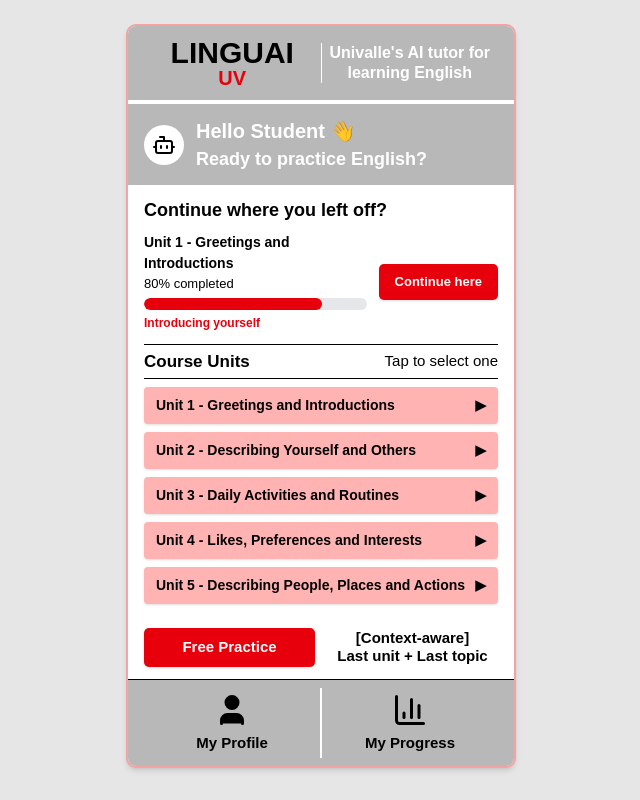
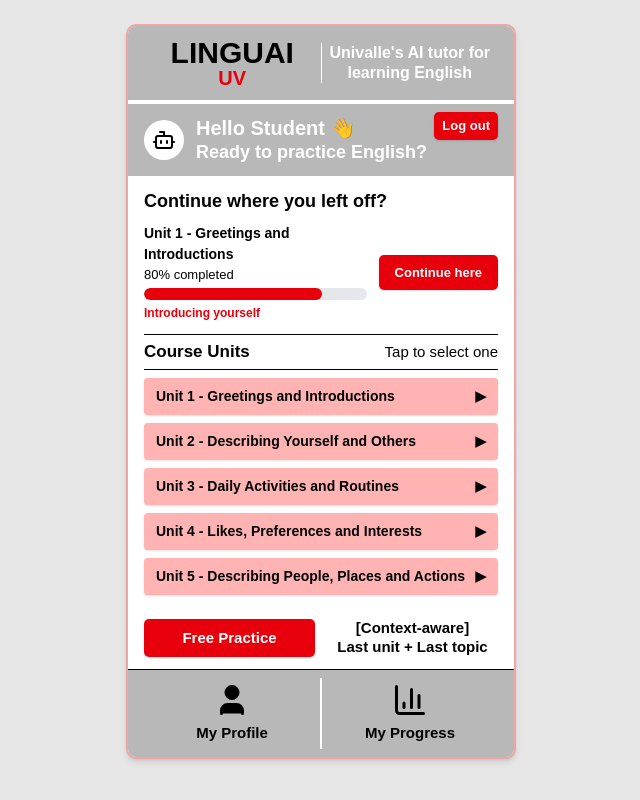
Before and after one commit to Herdavid333/linguai-uv-tutor, a Next.js app in the folder frontend/: page /home in a window 1280 px wide. Shown: the whole page, without its empty margins (319-959 px from the left). Built offline with nearby package versions, Linux system fonts and the light colour scheme; no server answers.

Commit message:
scrum 109 / logout button in home page

```diff
--- a/frontend/src/app/api/chat/route.js
+++ b/frontend/src/app/api/chat/route.js
@@ -1,3 +1,5 @@
+import { generatePedagogicalResponse } from "../../../utils/pedagogicalResponse";
+
 export async function POST(request) {
   try {
     const body = await request.json();
@@ -11,7 +13,7 @@ export async function POST(request) {
       );
     }
 
-    const responseText = generateMockTutorResponse({
+    const responseText = generatePedagogicalResponse({
       context,
       messages,
       latestMessage,
@@ -31,7 +33,3 @@ export async function POST(request) {
     );
   }
 }
-
-function generateMockTutorResponse({ context, latestMessage }) {
-  return `Good job! We are practicing "${context.topicTitle}" in the activity "${context.activityName}". You said: "${latestMessage.content}". Try to continue using simple English.`;
-}
--- a/frontend/src/app/home/page.js
+++ b/frontend/src/app/home/page.js
@@ -155,22 +155,53 @@ export default function HomePage() {
           {/* =========================================================
              SECCIÓN DE BIENVENIDA
           ========================================================= */}
-          <section className="shrink-0 bg-[#b8b8b8] px-4 py-3 flex gap-3 items-center">
+          <section className="shrink-0 bg-[#b8b8b8] px-4 py-3">
+            {/* FILA SUPERIOR */}
+            <div className="flex justify-between items-start">
 
-            {/* Avatar del tutor */}
+              {/* IZQUIERDA */}
+              <div className="flex gap-3 items-center">
+
+                {/* Avatar tutor */}
                 <div className="bg-white rounded-full p-2">
                   <Bot size={24} className="text-black" />
                 </div>
 
-            {/* Texto de bienvenida */}
+                {/* Texto bienvenida */}
                 <div>
-              <h2 className="text-[20px] font-bold text-white">
+                  <h2 className="text-[20px] font-bold text-white leading-tight">
                     Hello {firstName} 👋
                   </h2>
 
-              <p className="text-[18px] font-semibold text-white">
+                  <p className="text-[18px] font-semibold text-white leading-tight">
                     Ready to practice English?
                   </p>
+                </div>
+              </div>
+
+              {/* BOTÓN LOGOUT */}
+              <button
+                onClick={handleLogout}
+                className="
+                  rounded-[5px]
+                  bg-red-600
+                  px-2
+                  py-1
+                  -mt-1
+                  text-[13px]
+                  font-bold
+                  text-white
+                  shadow
+                  hover:bg-red-700
+                  transition
+                  duration-100
+                  active:scale-95
+                  active:translate-y-[1px]
+                "
+              >
+                Log out
+              </button>
+
             </div>
           </section>
 
--- a/frontend/src/utils/buildChatPayload.js
+++ b/frontend/src/utils/buildChatPayload.js
@@ -2,7 +2,7 @@ export const buildChatPayload = (conversation, latestMessage) => {
   return {
     conversationId: conversation.id,
     context: conversation.context,
-    messages: conversation.messages,
+    messages: conversation.messages.slice(-10),
     latestMessage,
   };
 };
--- /dev/null
+++ b/frontend/src/utils/pedagogicalResponse.js
@@ -0,0 +1,62 @@
+const ACTIVITY_STRATEGIES = {
+  conversation: {
+    instruction:
+      "Continue the conversation with a short, friendly question related to the topic.",
+    fallbackQuestion: "Can you tell me one more idea about this topic?",
+  },
+  vocabulary: {
+    instruction:
+      "Help the student use vocabulary in context. Ask them to create or improve a short sentence.",
+    fallbackQuestion: "Can you write one sentence using a word from this topic?",
+  },
+  grammar: {
+    instruction:
+      "Guide the student to notice and improve grammar without giving a long explanation.",
+    fallbackQuestion:
+      "Can you try writing that sentence again with the correct structure?",
+  },
+  listening: {
+    instruction:
+      "Guide the student with a listening-style comprehension question.",
+    fallbackQuestion:
+      "What word or idea did you understand from the activity?",
+  },
+  speaking: {
+    instruction:
+      "Encourage the student to answer aloud or write a short spoken-style response.",
+    fallbackQuestion:
+      "Can you say or write a short answer using simple English?",
+  },
+};
+
+const SPANISH_PATTERN =
+  /\b(hola|gracias|quiero|puedo|como|cómo|estoy|soy|me llamo|no entiendo)\b/i;
+
+export function generatePedagogicalResponse({ context, latestMessage }) {
+  const studentText = latestMessage.content.trim();
+  const activityType = context.activityType?.toLowerCase();
+  const strategy = ACTIVITY_STRATEGIES[activityType];
+
+  if (!strategy) {
+    return buildDefaultResponse({ context });
+  }
+
+  if (SPANISH_PATTERN.test(studentText)) {
+    return `Good try. Let's practice in simple English. For "${context.topicTitle}", you can start with a short sentence. ${strategy.fallbackQuestion}`;
+  }
+
+  if (studentText.length < 4) {
+    return `Good start. Try to write a little more about "${context.topicTitle}". ${strategy.fallbackQuestion}`;
+  }
+
+  return [
+    "Good job.",
+    `We are practicing "${context.topicTitle}" through "${context.activityName}".`,
+    strategy.instruction,
+    strategy.fallbackQuestion,
+  ].join(" ");
+}
+
+function buildDefaultResponse({ context }) {
+  return `Good job. We are practicing "${context.topicTitle}". Can you continue with one short sentence in English?`;
+}
```
Lines whose indentation alone changed are shown as unchanged.
